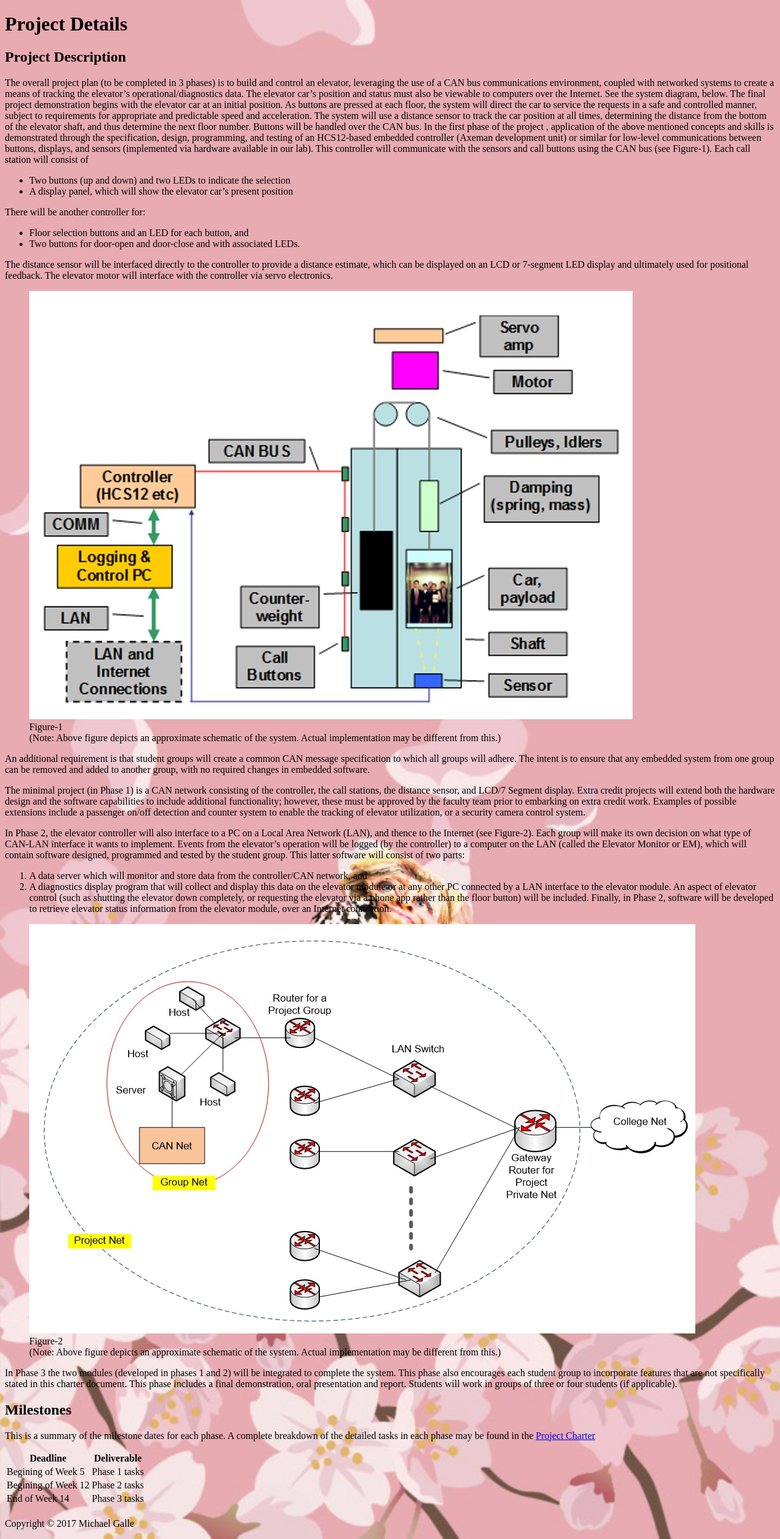
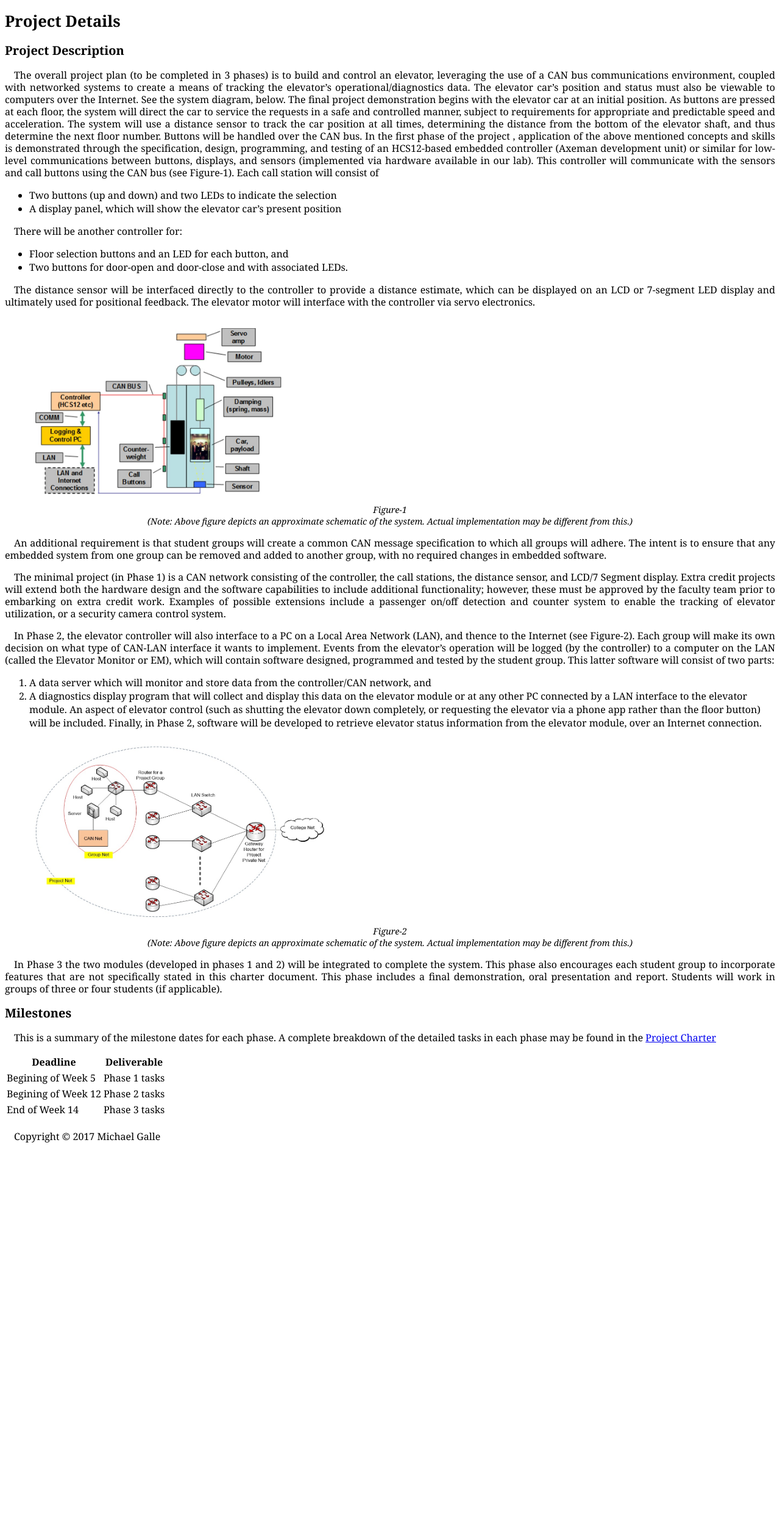
Before and after one commit to SarahJCN/Project6, a PHP site: page /proj_details.html in a window 1280 px wide. Shown: the whole page at 61% size. After the commit the page ends 1873 px from the top, so only its background shows below. Run offline with PHP 8.4, Linux system fonts and the light colour scheme.

Commit message:
Updated CSS: Project Details Style

```diff
--- a/webpage/CSS/project_details_style.css
+++ b/webpage/CSS/project_details_style.css
@@ -1,68 +1,29 @@
 
-body {
-    background: url(../images/background.jpg);
-    background-repeat: no-repeat;
-    background-size: cover;
-  }
-.maintittle{
-    text-align: center;
-    margin: auto;
-    width: 50%;
-    color: rgb(255, 255, 255);
-    text-shadow: 2px 2px #40084b;
+*{
+    font-family: georgia;
 }
 
-.pbod{
-    background-image: linear-gradient(180deg, rgba(255, 255, 255, 0.925), rgba(255, 255, 0, 0));
-    padding: 10px;
+p{
+    font-size: 100%;
+    line-height: 20px;
+    text-align: justify;
+    text-indent: 15px;
 }
-.layout {
 
-    margin: auto;
-    width: 50%;
-    padding: 10px;
-    display: grid;
-    grid:
-    "sidebar body" 1fr
-    / auto 1fr;
-    gap: 8px;
-    background: rgb(167, 77, 146);
-    box-shadow: 5px 10px 5px rgb(218, 168, 201);
+h1{
+    font-size: 160%;
+}
 
-    }
+h2{
+    font-size: 125%;
+}
 
-    .sidebar { grid-area: sidebar; }
-    .body { grid-area: body; }
+img{
+    height: 300px;
+}
 
-.subtittle{
+figcaption{
     text-align: center;
-    margin: auto;
-    width: 50%;
-    color: rgb(255, 255, 255);
-    }
-
-
-
-
-.item {
-    width: 10000px;
-    padding: 10px;
-    display: inline-block;
-    vertical-align: middle
+    font-style: italic;
+    font-size: 90%;
 }
-.center {
-    display: block;
-    margin-left: auto;
-    margin-right: auto;
-    width: 50%;
-    color: white;
-  }
-.Name{
-    color: white;
-}
-section.Navbar ul{
-    text-align: center;
-}
-section.Navbar li{
-    display: inline;
-}
```
